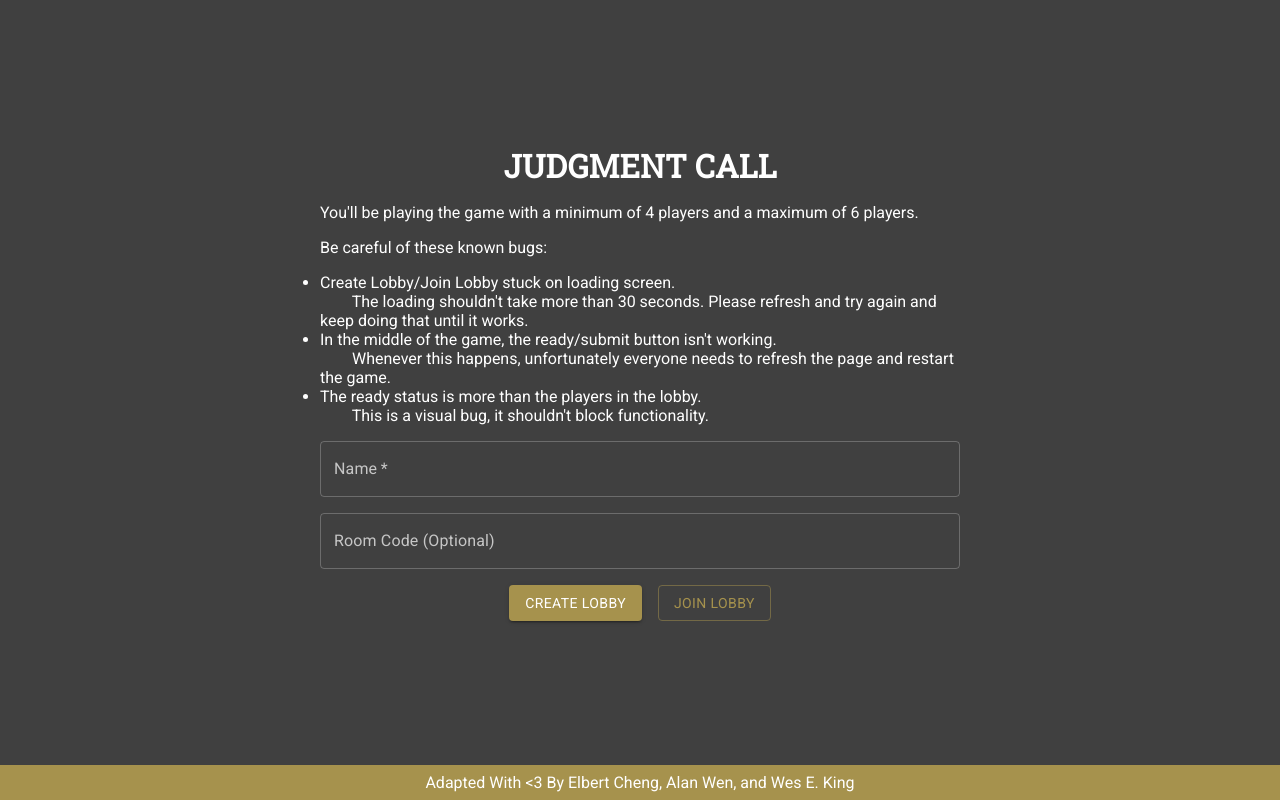
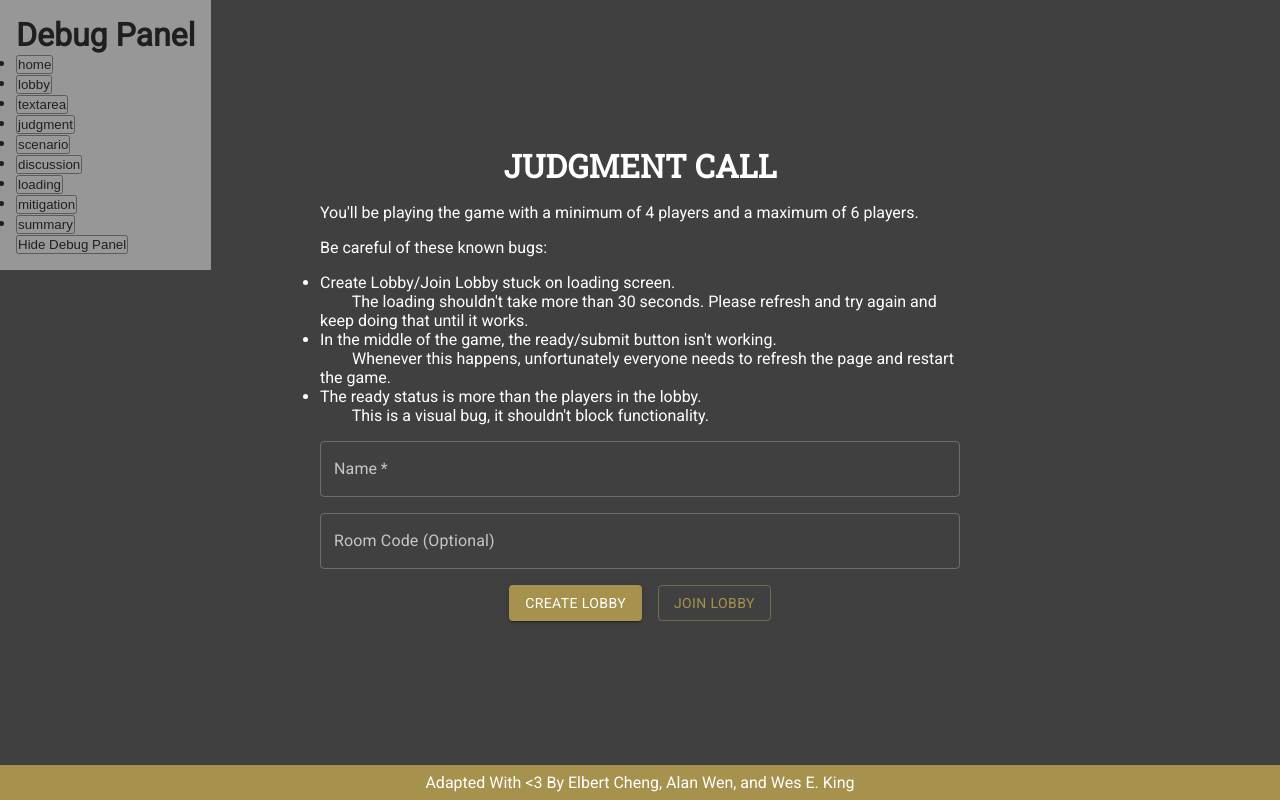
Before and after one commit to treblenaX/judgment-call-client, a React (Create React App) app: page / in a window 1280 px wide. Built offline with nearby package versions, Linux system fonts and the light colour scheme.

Commit message:
Fixed the timer shit

```diff
--- a/src/components/App.js
+++ b/src/components/App.js
@@ -16,7 +16,7 @@ import 'react-toastify/dist/ReactToastify.css';
 import React, { useState, useEffect } from 'react';
 import { SocketService } from '../services/SocketService';
 
-const DEBUG = false;
+const DEBUG = true;
 const PAGE_IDS = [
   'home',
   'lobby',
--- a/src/components/Mitigation.js
+++ b/src/components/Mitigation.js
@@ -122,7 +122,7 @@ function DataDialog(props) {
 
     return (
         <div>
-        <Button onClick={handleOpen}>Open {data.playerName} Summary</Button>
+        <Button onClick={handleOpen}>Read {data.playerName} Summary</Button>
         <Dialog
             open={open}
             onClose={handleClose}
```
